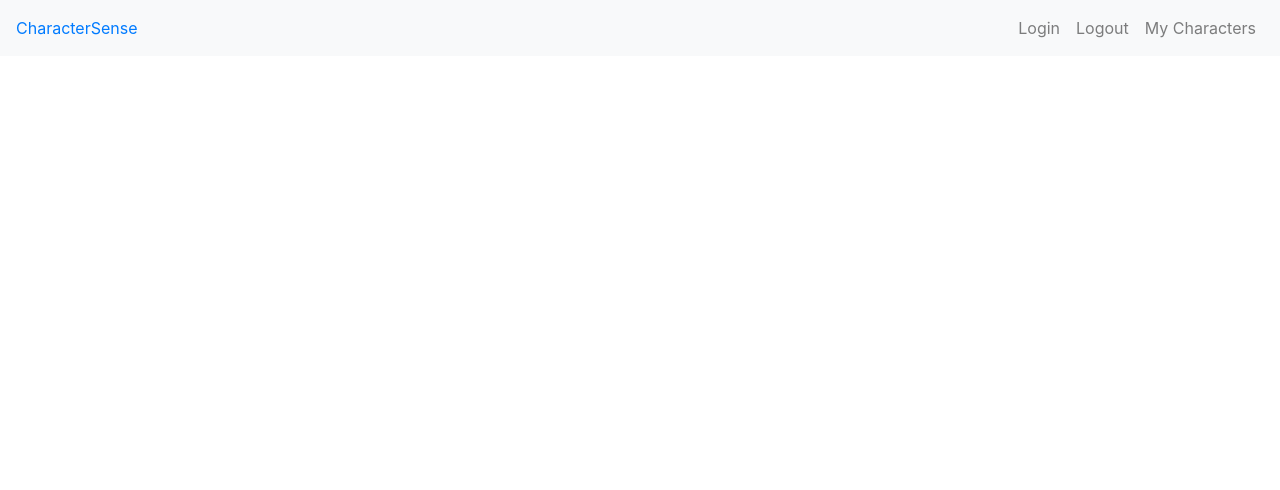
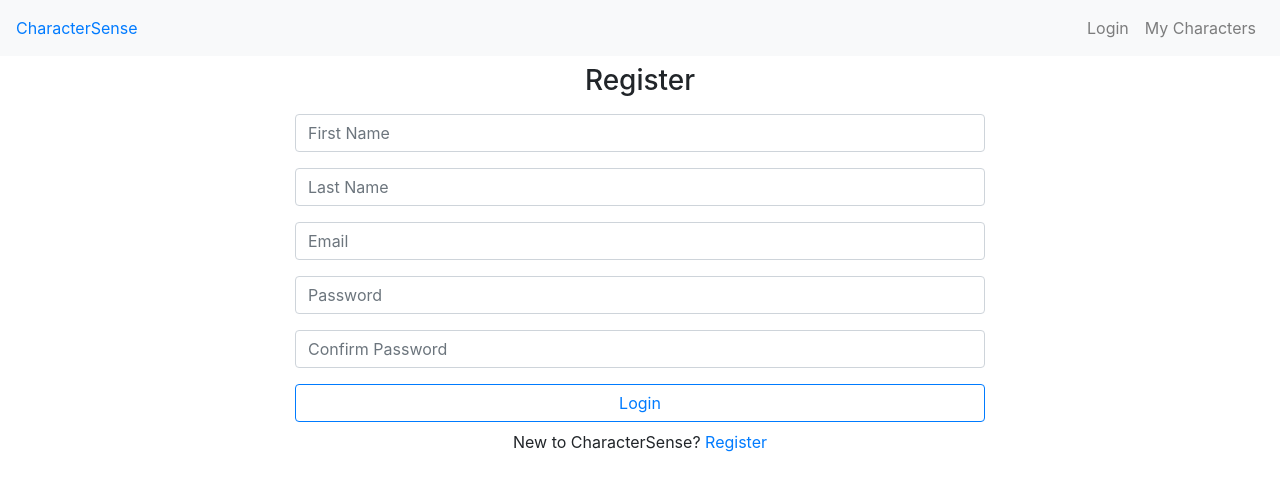
Before and after one commit to kowabunga/CharacterSense, a React (Create React App) app in the folder client/: page /register in a window 1280 px wide. Shown: the top 490 px of the page. Built offline with nearby package versions, Linux system fonts and the light colour scheme; the HTML template or start-up script is replaced by a standard one.

Commit message:
working on login/register pages

```diff
--- a/client/src/App.js
+++ b/client/src/App.js
@@ -7,25 +7,37 @@ import Characters from './components/pages/Characters';
 import Dungeons from './components/pages/Dungeons';
 import Raids from './components/pages/Raids';
 import './App.css';
+import Login from './components/pages/user/Login';
+import Register from './components/pages/user/Register';
 
-function App() {
+const App = () => {
   console.log('asdfasd');
   return (
     //@TODO add main route page so state can be used to load client token
     <WoWState>
       <Router>
         <Header />
-        <Switch>
-          <Route exact path='/'>
-            <HomePage />
-          </Route>
-          <Route exact path='/characters' component={Characters}></Route>
-          <Route exact path='/character/dungeons' component={Dungeons}></Route>
-          <Route exact path='/character/raids' component={Raids}></Route>
-        </Switch>
+        <div className='container'>
+          <Switch>
+            <Route exact path='/' component={HomePage} />
+            <Route exact path='/login' component={Login} />
+            <Route exact path='/register' component={Register} />
+            <Route exact path='/characters' component={Characters} />
+            <Route
+              exact
+              path='/character/:characterId/dungeons'
+              component={Dungeons}
+            />
+            <Route
+              exact
+              path='/character/:characterId/raids'
+              component={Raids}
+            />
+          </Switch>
+        </div>
       </Router>
     </WoWState>
   );
-}
+};
 
 export default App;
--- a/client/src/components/layout/Header.js
+++ b/client/src/components/layout/Header.js
@@ -1,10 +1,14 @@
 import React, { useContext } from 'react';
-import { Link } from 'react-router-dom';
+import { Link, NavLink } from 'react-router-dom';
 import WowContext from '../../context/wow/wowContext';
 
 const Header = () => {
   const wowContext = useContext(WowContext);
   const { loggedIn } = wowContext;
+
+  const logout = () => {
+    console.log('logged out');
+  };
 
   return (
     <nav className='navbar bg-light navbar-light navbar-expand-sm'>
@@ -20,23 +24,18 @@ const Header = () => {
         <ul className='navbar-nav ml-auto'>
           <li className='nav-item'>
             {!loggedIn && (
-              <a href='http://localhost:5000/auth/bnet' className='nav-link'>
+              <NavLink to='/login' className='nav-link'>
                 Login
-              </a>
-            )}
-          </li>
-
-          <li className='nav-item'>
-            {!loggedIn && (
-              <a href='http://localhost:5000/auth/logout' className='nav-link'>
-                Logout
-              </a>
+              </NavLink>
             )}
           </li>
           <li className='nav-item'>
-            <Link to='/characters' className='nav-link'>
+            {loggedIn && <NavLink onClick={logout}>Logout</NavLink>}
+          </li>
+          <li className='nav-item'>
+            <NavLink to='/characters' className='nav-link'>
               My Characters
-            </Link>
+            </NavLink>
           </li>
         </ul>
       </div>
--- /dev/null
+++ b/client/src/components/pages/user/Login.js
@@ -0,0 +1,63 @@
+import React, { useState } from 'react';
+import { Link, useHistory } from 'react-router-dom';
+
+const Login = () => {
+  const [email, setEmail] = useState('');
+  const [password, setPassword] = useState('');
+
+  const history = useHistory();
+
+  const onLogin = async e => {
+    try {
+      e.preventDefault();
+
+      history.push('/characters');
+    } catch (error) {
+      console.error(error);
+    }
+  };
+
+  return (
+    <div className='container'>
+      <form onSubmit={onLogin} className=' col-sm-10 col-md-8 mx-auto my-3 p-2'>
+        <h3 className='text-center mb-3'>Login</h3>
+
+        <div className='form-group'>
+          <input
+            className='form-control'
+            type='email'
+            name='email'
+            value={email}
+            placeholder='Email'
+            onChange={e => setEmail(e.target.value)}
+            required
+          />
+        </div>
+
+        <div className='form-group'>
+          <input
+            type='password'
+            className='form-control'
+            name='password'
+            value={password}
+            placeholder='Password'
+            onChange={e => setPassword(e.target.value)}
+            required
+          />
+        </div>
+
+        <button type='submit' class='btn btn-block btn-outline-primary'>
+          Login
+        </button>
+        <p className='mt-2 text-center'>
+          New to CharacterSense?{' '}
+          <Link to='/register' className='primary'>
+            Register
+          </Link>
+        </p>
+      </form>
+    </div>
+  );
+};
+
+export default Login;
--- /dev/null
+++ b/client/src/components/pages/user/Register.js
@@ -0,0 +1,140 @@
+import React, { Fragment, useState } from 'react';
+import { Link, useHistory } from 'react-router-dom';
+import axios from 'axios';
+
+const Register = () => {
+  //Form state
+  const [firstName, setFirstName] = useState('');
+  const [lastName, setLastName] = useState('');
+  const [email, setEmail] = useState('');
+  const [password, setPassword] = useState('');
+  const [confirmPassword, setConfirmPassword] = useState('');
+
+  //Alert state
+  const [showAlert, setShowAlert] = useState(false);
+  const [alertMsg, setAlertMsg] = useState('');
+
+  const history = useHistory();
+
+  const submitForm = async e => {
+    try {
+      e.preventDefault();
+      const user = {
+        firstName,
+        lastName,
+        email,
+        password,
+        confirmPassword,
+      };
+
+      const response = await axios.post('/users/register', user, {
+        headers: {
+          'Content-Type': 'application/json',
+        },
+      });
+      //form ref reset
+      console.log(response.data);
+      history.push('/characters');
+    } catch (error) {
+      // console.log(error.response);
+      if (error.response.data.errors[0].msg) {
+        setShowAlert(true);
+        setAlertMsg(error.response.data.errors[0].msg);
+        setTimeout(() => {
+          setShowAlert(false);
+        }, 5000);
+      }
+    }
+  };
+
+  return (
+    <Fragment>
+      {showAlert && (
+        <div className={`alert alert-danger text-center mt-3 mb-1`}>
+          {alertMsg}
+        </div>
+      )}
+      <div className='container'>
+        <form
+          onSubmit={submitForm}
+          className=' col-sm-10 col-md-8 mx-auto mt-2'
+        >
+          <h3 className='text-center mb-3'>Register</h3>
+
+          <div className='form-group'>
+            <input
+              className='form-control'
+              type='text'
+              name='firstName'
+              value={firstName}
+              placeholder='First Name'
+              onChange={e => setFirstName(e.target.value)}
+              required
+            />
+          </div>
+
+          <div className='form-group'>
+            <input
+              className='form-control'
+              type='text'
+              name='lastName'
+              value={lastName}
+              placeholder='Last Name'
+              onChange={e => setLastName(e.target.value)}
+              required
+            />
+          </div>
+
+          <div className='form-group'>
+            <input
+              className='form-control'
+              type='email'
+              name='email'
+              value={email}
+              placeholder='Email'
+              onChange={e => setEmail(e.target.value)}
+              required
+            />
+          </div>
+
+          <div className='form-group'>
+            <input
+              type='password'
+              className='form-control'
+              name='password'
+              value={password}
+              placeholder='Password'
+              onChange={e => setPassword(e.target.value)}
+              required
+            />
+          </div>
+
+          <div className='form-group'>
+            <input
+              type='password'
+              className='form-control'
+              name='password'
+              value={confirmPassword}
+              placeholder='Confirm Password'
+              onChange={e => setConfirmPassword(e.target.value)}
+              required
+            />
+          </div>
+
+          <button type='submit' className='btn btn-block btn-outline-primary'>
+            Login
+          </button>
+
+          <p className='mt-2 text-center'>
+            New to CharacterSense?{' '}
+            <Link to='/login' className='primary'>
+              Register
+            </Link>
+          </p>
+        </form>
+      </div>
+    </Fragment>
+  );
+};
+
+export default Register;
```
Also changed, not shown: client/src/components/pages/user/EditPassword.js (added, +7 -0 lines).
